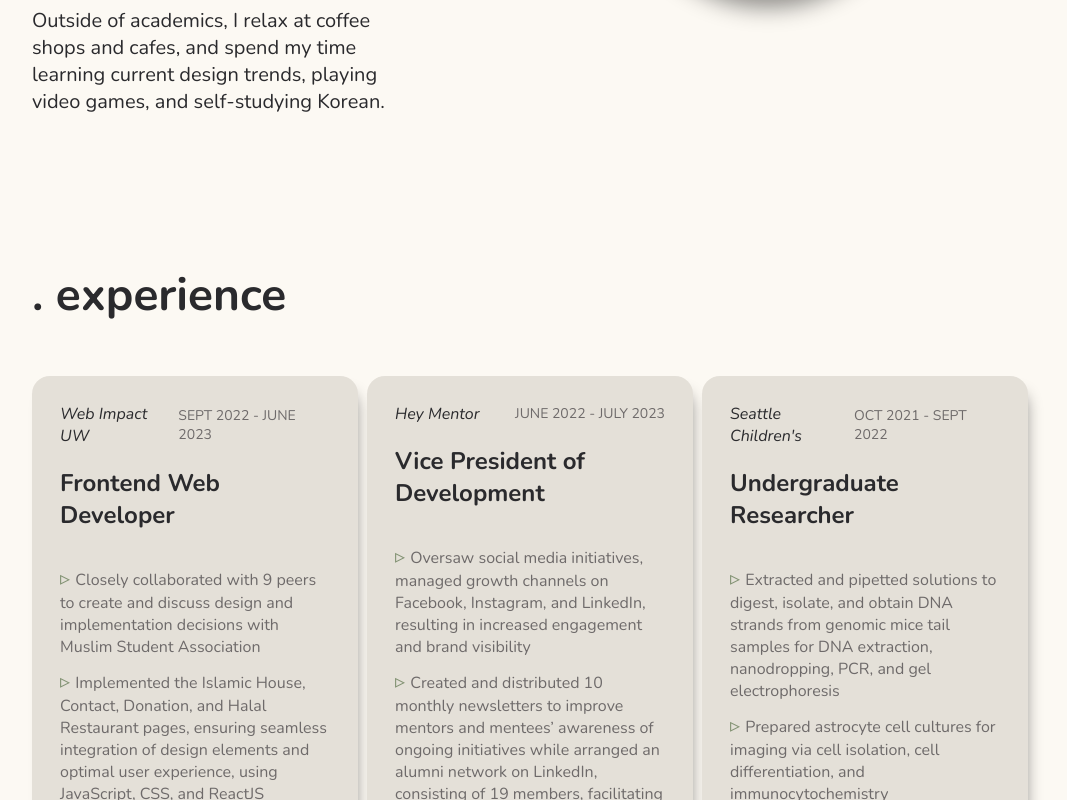
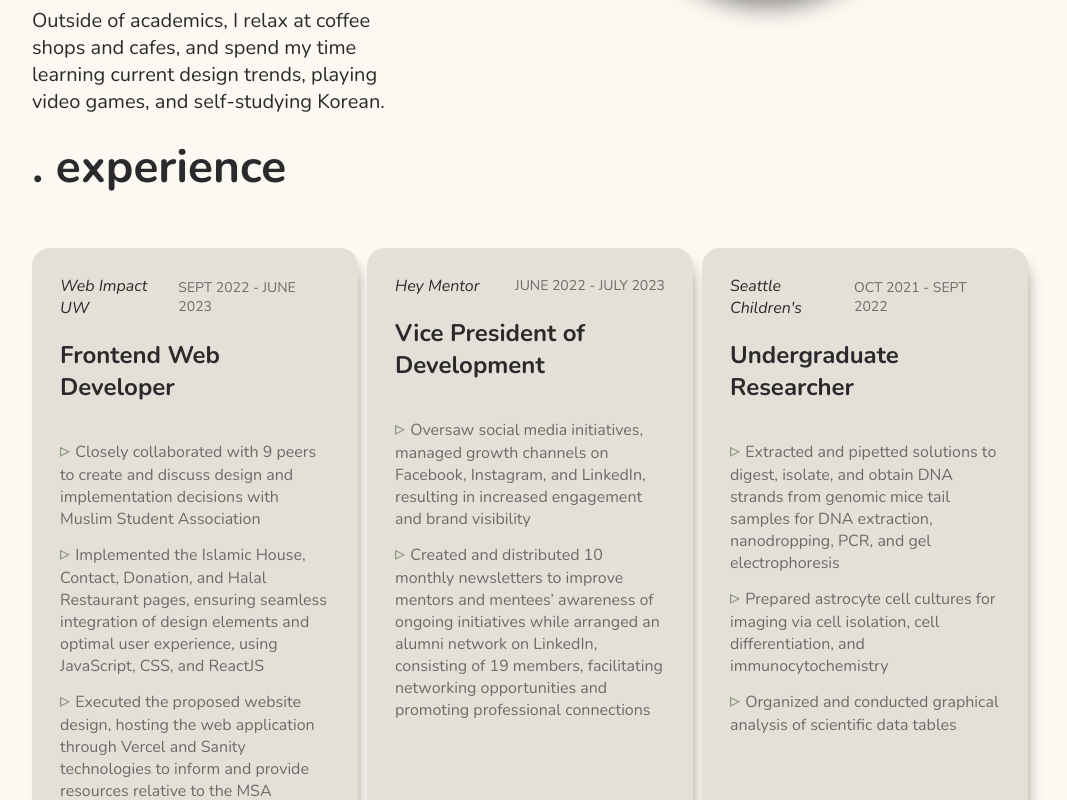
Before and after one commit to daniellatsing/personal-site, a React (Create React App) app: page / in a window 1280 px wide. Shown: the part 1280-2080 px from the top of the page, without its empty margins (160-1227 px from the left). Built offline with nearby package versions, Linux system fonts and the light colour scheme.

Commit message:
removed top padding on experience

```diff
--- a/src/styles/Experience.css
+++ b/src/styles/Experience.css
@@ -1,7 +1,6 @@
 #experience {
     padding-left: 15%;
     padding-right: 25%;
-    padding-top: 10%;
     min-height: 60vh;
 }
 
```
